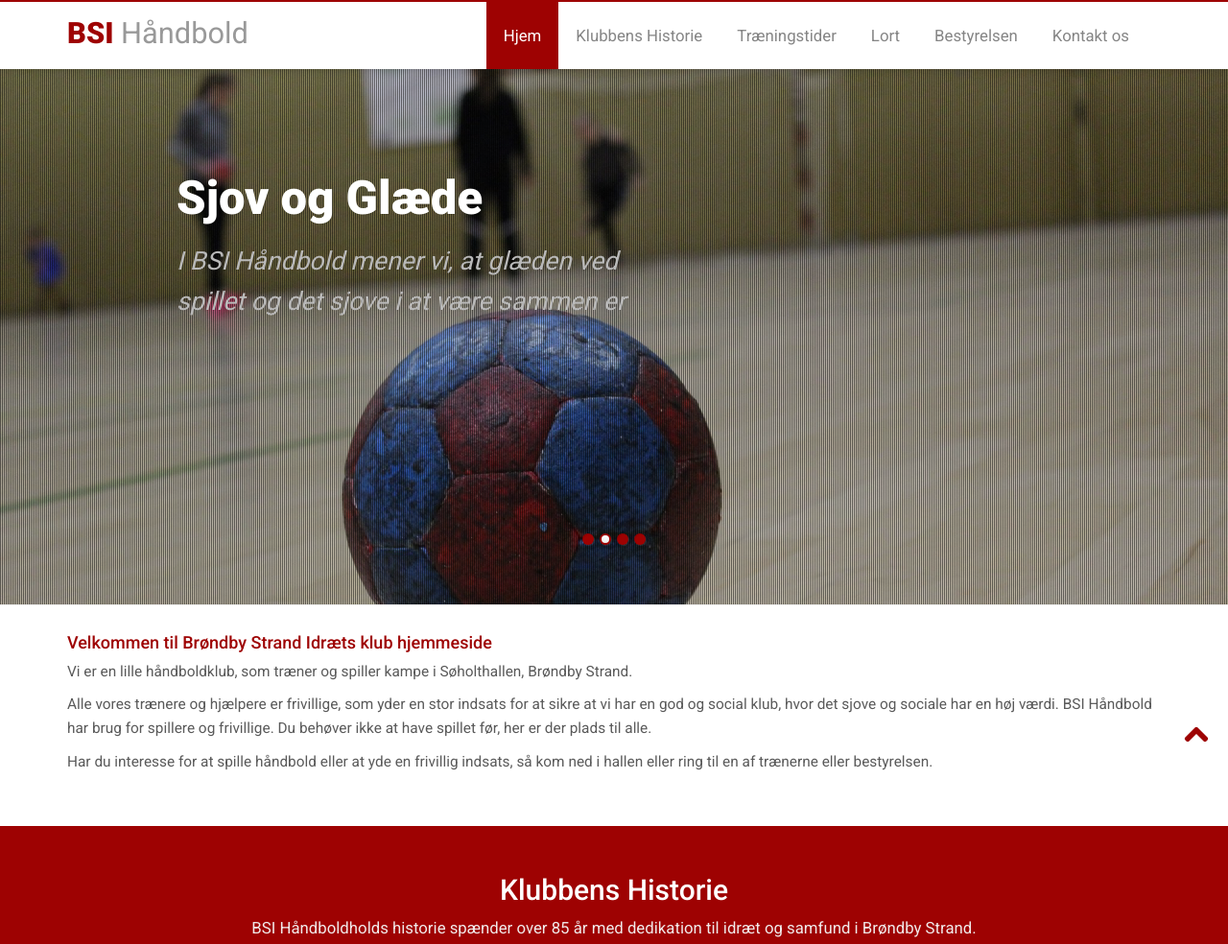
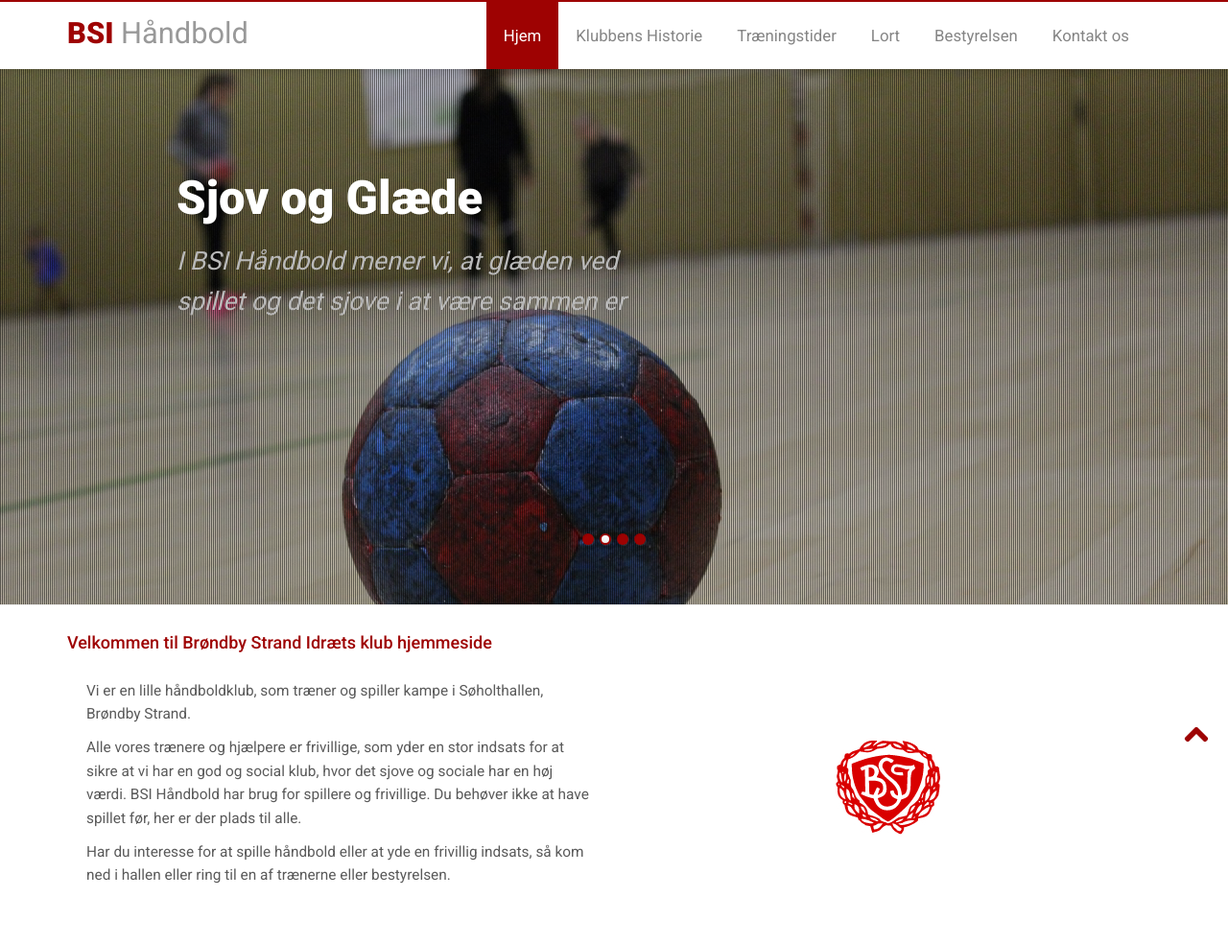
Before and after one commit to SadlifeCaw/BSI_Haandbold, a website: page src/index.html in a window 1280 px wide. Shown: the top 984 px of the page at 96% size. Drawn offline with Linux system fonts and the light colour scheme.

Commit message:
Made som fixes to sections and added logo

```diff
--- a/package.json
+++ b/package.json
@@ -1,5 +1,5 @@
 {
-  "name": "vanilla-basic",
+  "name": "BSI-Håndbold",
   "version": "1.0.0",
   "scripts": {
     "start": "sirv ./src public --cors --single --no-clear --port 8000"
--- a/src/css/styles.css
+++ b/src/css/styles.css
@@ -608,6 +608,30 @@
         margin-right: 15px;
     }
 
+    /* Add some basic styling for the columns */
+.column-container {
+    display: flex;
+    flex-wrap: wrap;
+}
+
+.column {
+    flex: 50%;
+    padding: 20px;
+}
+
+.image-container {
+    display: flex;
+    justify-content: center; /* Center horizontally */
+    align-items: center; /* Center vertically */
+    height: 100%;
+}
+
+/* Style the image to fit within the column */
+.image-container img {
+    max-width: 100%;
+    max-height: 100%;
+}
+
 @media (min-width: 768px) {
     .header .navbar-brand {
         padding-left: 0;
--- a/src/index.html
+++ b/src/index.html
@@ -35,7 +35,8 @@
 		            <span class="icon-bar"></span>
 		            <span class="icon-bar"></span>
 	            </button>
-	            <a href="#" class="navbar-brand scroll-top logo"><b>BSI</b> Håndbold</a>
+	            <a href="#" class="navbar-brand scroll-top logo">
+					<b> BSI</b> Håndbold</a>
         	</div>
         	<!--/.navbar-header-->
 	        <div id="main-nav" class="collapse navbar-collapse">
@@ -95,12 +96,23 @@
       <div class="container">
         <div class="row">
           <div class="col-lg-12">
-            <h2>Velkommen til Brøndby Strand Idræts klub hjemmeside</h2>
-            <p>Vi er en lille håndboldklub, som træner og spiller kampe i Søholthallen, Brøndby Strand.</p>
-			<p>Alle vores trænere og hjælpere er frivillige, som yder en stor indsats for at sikre at vi har en god og social klub, hvor det sjove og sociale har en høj værdi.
-				BSI Håndbold har  brug for spillere og frivillige. Du behøver ikke at have spillet før, her er der plads til alle.</p>
-			<p> Har du interesse for at spille håndbold eller at yde en frivillig indsats, så kom ned i hallen eller ring til en af trænerne eller bestyrelsen.</p>
-          </div>
+            <h2 justify-content="center">Velkommen til Brøndby Strand Idræts klub hjemmeside</h2>
+				<div class="column-container">
+					<!-- Left column with a paragraph -->
+					<div class="column">
+						<p>Vi er en lille håndboldklub, som træner og spiller kampe i Søholthallen, Brøndby Strand.</p>
+						<p>Alle vores trænere og hjælpere er frivillige, som yder en stor indsats for at sikre at vi har en god og social klub, hvor det sjove og sociale har en høj værdi.
+							BSI Håndbold har  brug for spillere og frivillige. Du behøver ikke at have spillet før, her er der plads til alle.</p>
+						<p> Har du interesse for at spille håndbold eller at yde en frivillig indsats, så kom ned i hallen eller ring til en af trænerne eller bestyrelsen.</p>
+					</div>
+					<!-- Right column with an image -->
+					<div class="column">
+						<div class="image-container">
+							<img src="images/BSI-logo.jpg" alt="BSI Logo">
+						</div>
+					</div>
+				</div>
+			</div>
         </div>
       </div><!-- END container -->
     </section>
@@ -499,7 +511,7 @@
         <div class="col-sm-12">
             Copyright 2023 All Rights Reserved         <!--/<div class="pull-right">Skabelon fra <a href="http://webThemez.com"> WebThemez.com</a></div> -->
         </div>
-      </div>  <!-- / .row -->
+      </div>  <!-- / .row -->Casp
     </div>
 </section>
     <a href="#top" class="topHome"><i class="fa fa-chevron-up fa-2x"></i></a>
```
